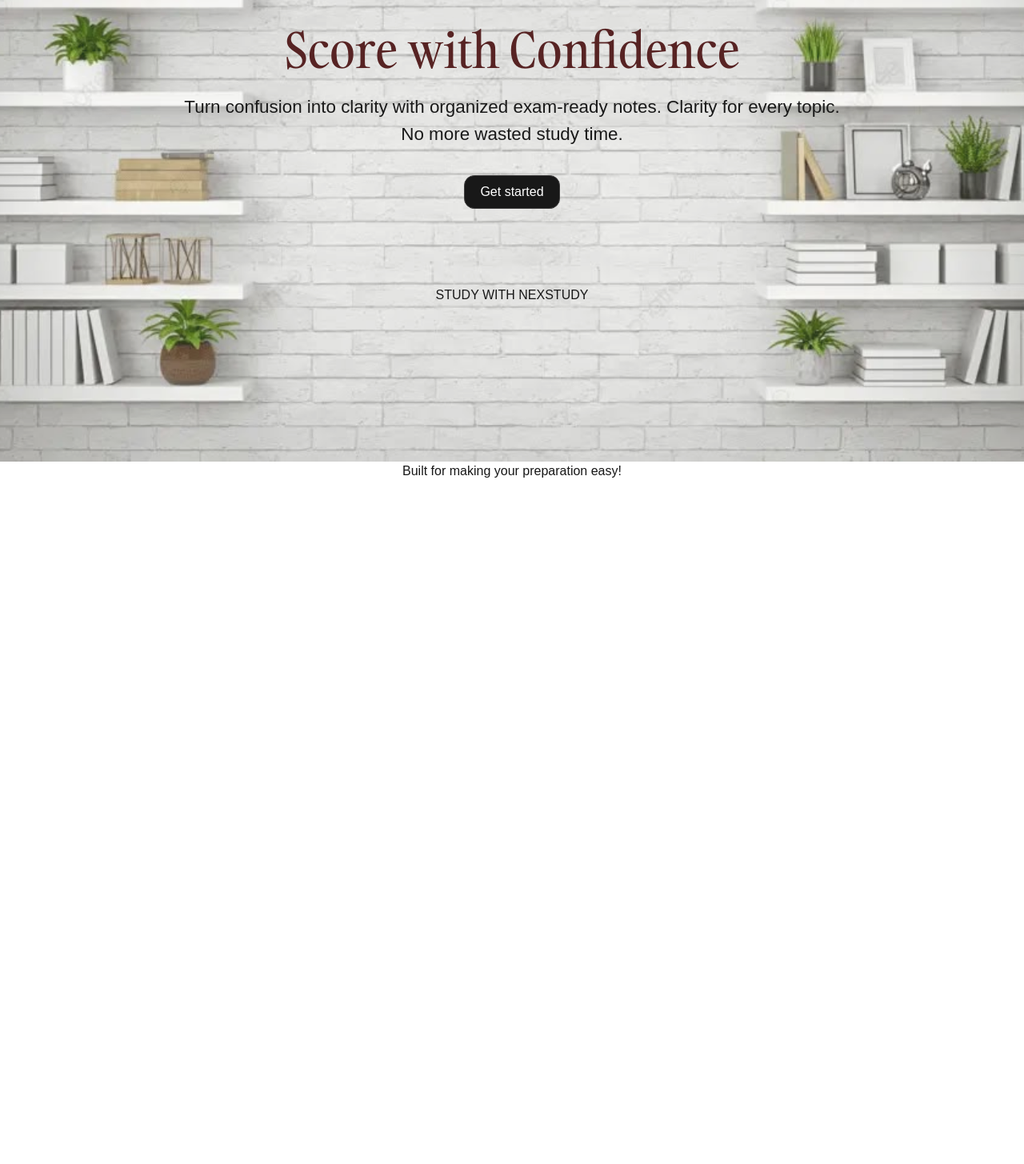
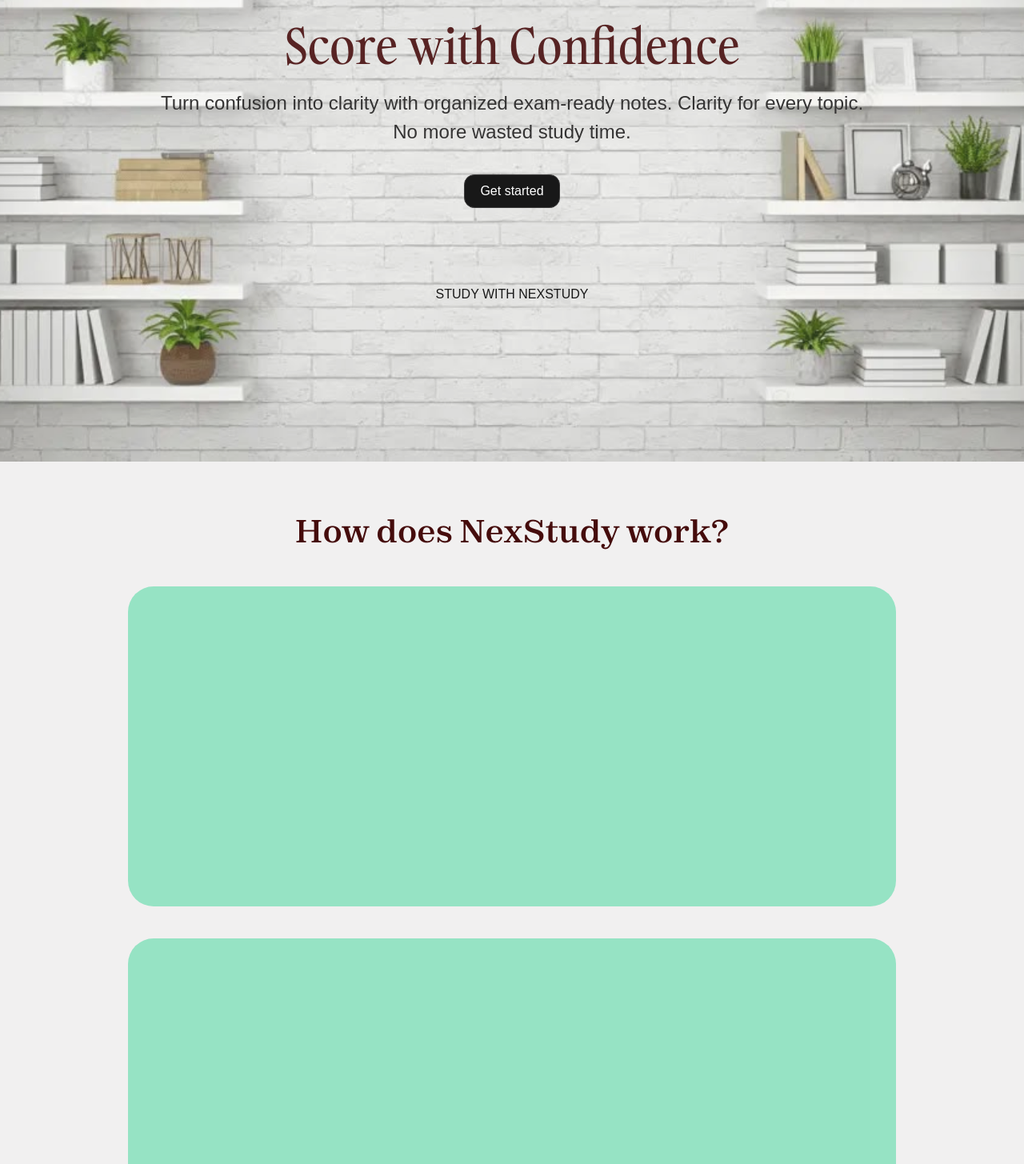
Before and after one commit to Himani78116/NexStudy, a Next.js app: page / in a window 1280 px wide. Shown: the part 295-1750 px from the top of the page at 80% size. Before the commit the page ends 1512 px from the top, so only its background shows below. Built offline with nearby package versions, Linux system fonts and the light colour scheme.

Commit message:
Added few sections in landing page

```diff
--- a/src/components/main.tsx
+++ b/src/components/main.tsx
@@ -16,7 +16,7 @@
                 backgroundPosition: "center",
                 opacity: 0.9
                 }} className="box1 min-h-screen">
-                <Image src={book} alt="Logo" width={200} height={200} id="book" className="animated-text"/>
+                <Image src={book} alt="Logo" width={200} height={200} priority id="book" className="animated-text w-48 h-auto"/>
                 <p id="heading" className="animated-text">Score with Confidence</p>
                 <p className="subheading animated-text">Turn confusion into clarity with organized exam-ready notes. Clarity for every topic.</p>
                 <p className="subheading animated-text">No more wasted study time.</p>
@@ -24,7 +24,38 @@
                 <p id="bottomtext">STUDY WITH NEXSTUDY</p>
             </div>
             <div className="box2">
-                <p>Built for making your preparation easy!</p>
+                <h2 className="working">How does NexStudy work?</h2>
+                <div className='boxof2'>
+
+                </div>
+                <div className='boxof2'>
+
+                </div>
+                <div className='boxof2'>
+
+                </div>
+                <div className='boxof2'>
+
+                </div>
+            </div>
+            <div className="box3">
+                <p className="text1 bg-gradient-to-r from-green-500 to-green-700 bg-clip-text text-transparent">Built for making your preparation easy!</p>
+                <div className="horizontal-section">
+                    <div className="scroll-container">
+                        <div className="card"></div>
+                        <div className="card"></div>
+                        <div className="card"></div>
+                        <div className="card"></div>
+                        <div className="card"></div>
+
+                        <div className="card"></div>
+                        <div className="card"></div>
+                        <div className="card"></div>
+                        <div className="card"></div>
+                        <div className="card"></div>
+                    </div>
+                </div>
+                <p className='b3bt'>Ease your preparation with NexStudy.</p>
             </div>
         </main>
     )
--- a/src/styles/landing.css
+++ b/src/styles/landing.css
@@ -1,3 +1,8 @@
+body::-webkit-scrollbar {
+  display: none;
+}
+
+
 .navbar{
     height: 4.5rem;
     width: 100%;
@@ -26,7 +31,7 @@
 
 @font-face {
   font-family: 'Zodiak';
-  src: url('/assets/fonts/Zodiak-Bold.otf') format('opentype');
+  src: url('../assets/fonts/Zodiak-Bold.otf') format('opentype');
   font-weight: 700;
   font-style: normal;
   font-display: swap;
@@ -40,6 +45,16 @@
   font-display: swap;
 
 }
+
+@font-face {
+  font-family: 'ClashDisplay';
+  src: url('../assets/fonts/ClashDisplay-Light.otf') format('opentype');
+  font-weight: 700;
+  font-style: normal;
+  font-display: swap;
+
+}
+
 
 @font-face {
   font-family: 'Boska';
@@ -89,8 +104,9 @@
 }
 
 .subheading{
-    font-size: 1.4rem;
-    color:black;
+    font-size: 1.5rem;
+    color:rgb(31, 30, 30);
+    font-weight: lighter;
 }
 
 #getstarted{
@@ -103,16 +119,22 @@
     margin-top: 2.2rem;
 }
 
-
-
 #book{
     margin-top: 3rem;
 }
-.box2{
-    height: 40rem;
+.box3{
+    height: 32rem;
     display:flex;
     flex-direction: column;
     align-items: center;
+    background-color: #FFFFFF;
+}
+
+.text1{
+    margin-top:3.5rem;
+    font-size: 2rem;
+    font-weight: bolder;
+    font-family: 'Gambarino', serif;
 }
 
 button{
@@ -139,3 +161,92 @@
   display: inline-block;
   animation: fadeSlideUp 1s ease-out;
 }
+
+.footer{
+    background-color: #2B2A2A;
+    height: 30rem;
+    width:100%;
+    display:flex;
+    flex-direction: column;
+
+}
+
+.horizontal-section{
+    margin-top: 2rem;
+    height: 15rem;
+    width: 100%;
+    background-color: transparent;
+    overflow-x: auto;
+    overflow-y: hidden;
+    position: relative;
+}
+
+.horizontal-section::-webkit-scrollbar {
+  display: none;
+}
+
+.horizontal-section {
+  scroll-behavior: smooth;
+}
+
+.scroll-container {
+  display: flex;
+  gap: 2.5rem;
+  width: max-content;
+  animation: scroll 25s linear infinite;
+  background-color: transparent;
+  height: 100%
+}
+
+.scroll-container:hover {
+  animation-play-state: paused;
+}
+
+.card {
+  width:25rem;
+  height: 100%;
+  background: transparent;
+  border: 1px solid #014b14;
+  border-radius: 10px;
+  flex-shrink: 0;
+}
+
+@keyframes scroll {
+  0% {
+    transform: translateX(0);
+  }
+  100% {
+    transform: translateX(-50%);
+  }
+}
+
+.boxof2{
+    height: 25rem;
+    width: 75%;
+    background-color: rgb(150, 227, 196);
+    border-radius: 2rem;
+    margin-bottom: 2.5rem;
+}
+
+.box2{
+    height:125rem;
+    display: flex;
+    flex-direction: column;
+    align-items: center;
+    background-color: #f1f0f0;
+}
+
+.working{
+    font-size: 2.5rem;
+    font-family: "Zodiak", serif;
+    font-weight: 200;
+    margin-top: 3.5rem;
+    margin-bottom: 2.5rem;
+    color: rgb(69, 12, 12);
+}
+
+.b3bt{
+    margin-top: 2rem;
+    font-size: 1.3rem;
+    color:#09641f;
+}
```
Also changed, not shown: src/assets/fonts/ClashDisplay-Light.otf (added).
